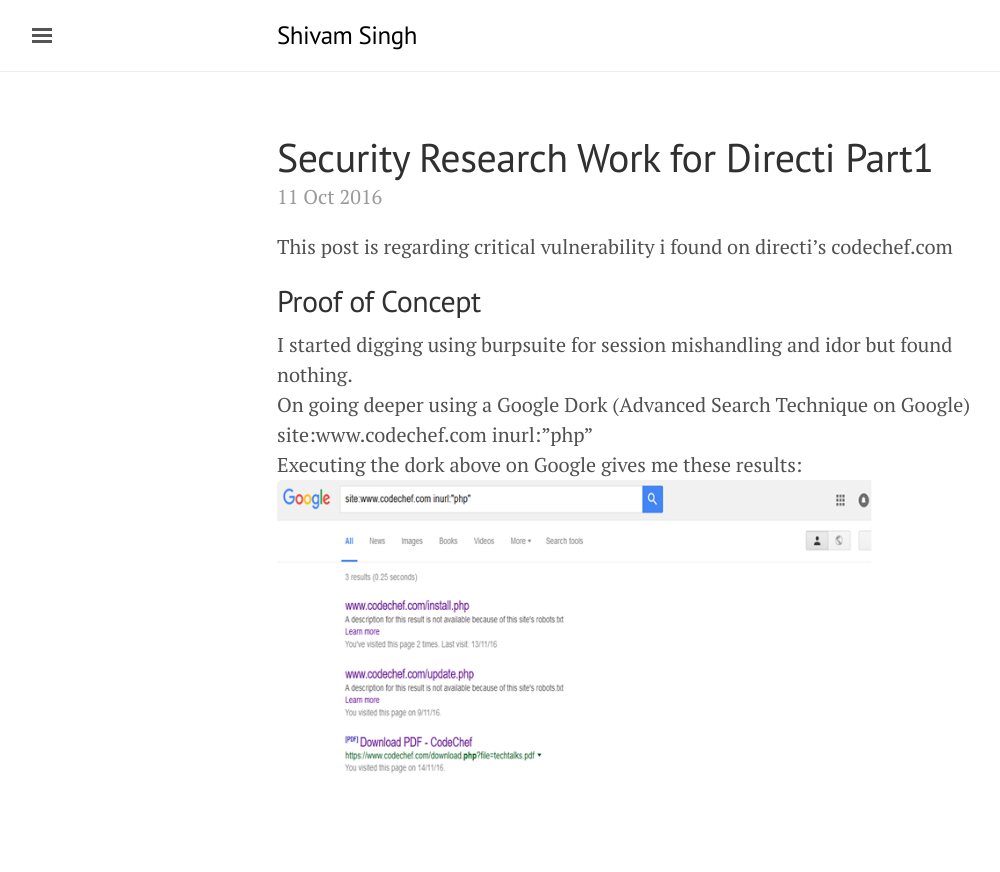
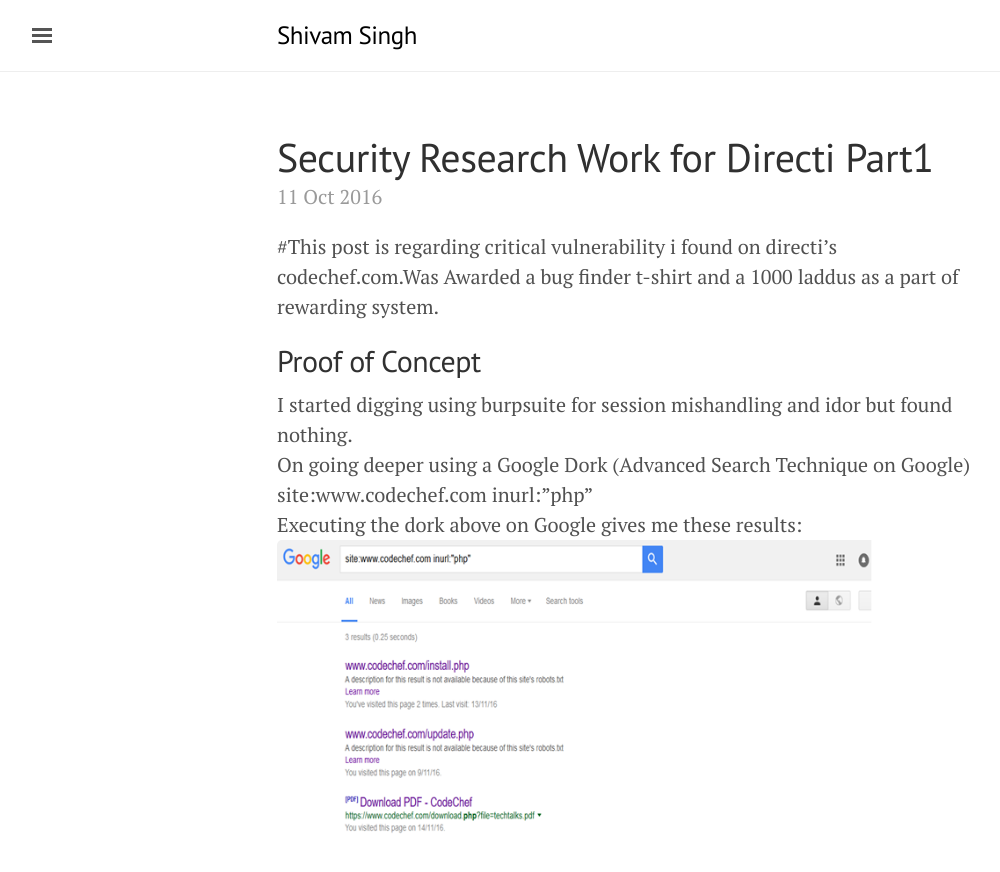
Before and after one commit to shivam043/shivam043.github.io, a Jekyll site: the page built from _posts/2016-10-11-Directi1.md, in a window 1280 px wide and 900 px high. Shown: the top 872 px of the window, without its empty margins (3-1003 px from the left). Built offline with Jekyll 4.4.1, drawn with Linux system fonts in a browser that asks for light colours.

Commit message:
Update 2016-10-11-Directi1.md

```diff
--- a/_posts/2016-10-11-Directi1.md
+++ b/_posts/2016-10-11-Directi1.md
@@ -3,7 +3,7 @@ layout: post
 title: Security Research Work for Directi Part1
 ---
 
-This post is regarding critical vulnerability i found on directi's codechef.com
+#This post is regarding critical vulnerability i found on directi's codechef.com.Was Awarded a bug finder t-shirt and a 1000 laddus as a part of rewarding system.
 
 
 ## Proof of Concept
```
